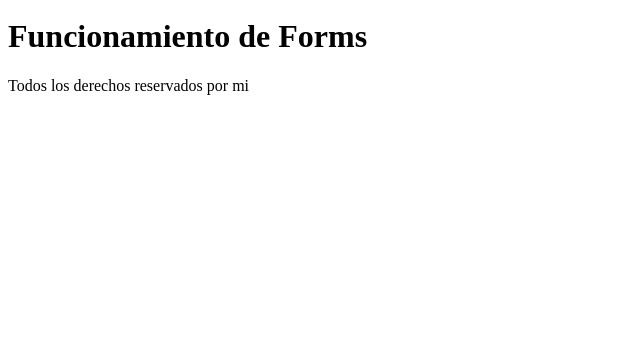
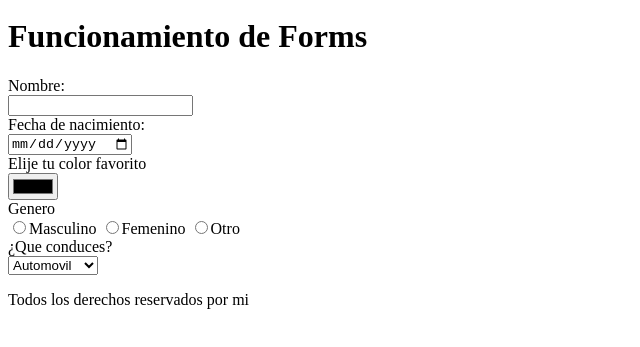
Before and after one commit to 10sersh/Master-Code-g14, a plain HTML site: page 01-IntroALaWeb/02-tableforms/forms.html in a window 1280 px wide. Shown: the part 29-376 px from the top of the page, without its empty margins (0-640 px from the left). Drawn offline with Linux system fonts and the light colour scheme.

Commit message:
Html y Forms

```diff
--- a/01-IntroALaWeb/02-tableforms/forms.html
+++ b/01-IntroALaWeb/02-tableforms/forms.html
@@ -13,7 +13,33 @@
         <h1>Funcionamiento de Forms</h1>
     </header>
     <main>
-
+        <form action="">
+            <label for="Nombre">Nombre:</label>
+            <br>
+            <input type="text" name="Nombre" id="">
+            <br>
+            <label for="fecha">Fecha de nacimiento:</label>
+            <br>
+            <input type="date" name="fecha" id="">
+            <br>
+            <label for="color">Elije tu color favorito</label>
+            <br>
+            <input type="color" name="color" id="">
+            <br>
+            <label for="genero">Genero</label>
+            <br>
+            <input type="radio" name="genero" id="">Masculino
+            <input type="radio" name="genero" id="">Femenino
+            <input type="radio" name="genero" id="">Otro
+            <br>
+            <label for="vehiculo">¿Que conduces?</label>
+            <br>
+            <select name="vehiculo" id="">
+                <option value="automovil">Automovil</option>
+                <option value="motocicleta">Motocicleta</option>
+                <option value="scooter">Scooter</option>
+            </select>
+        </form>
     </main>
     <footer>
         <p>Todos los derechos reservados por mi</p>
```
